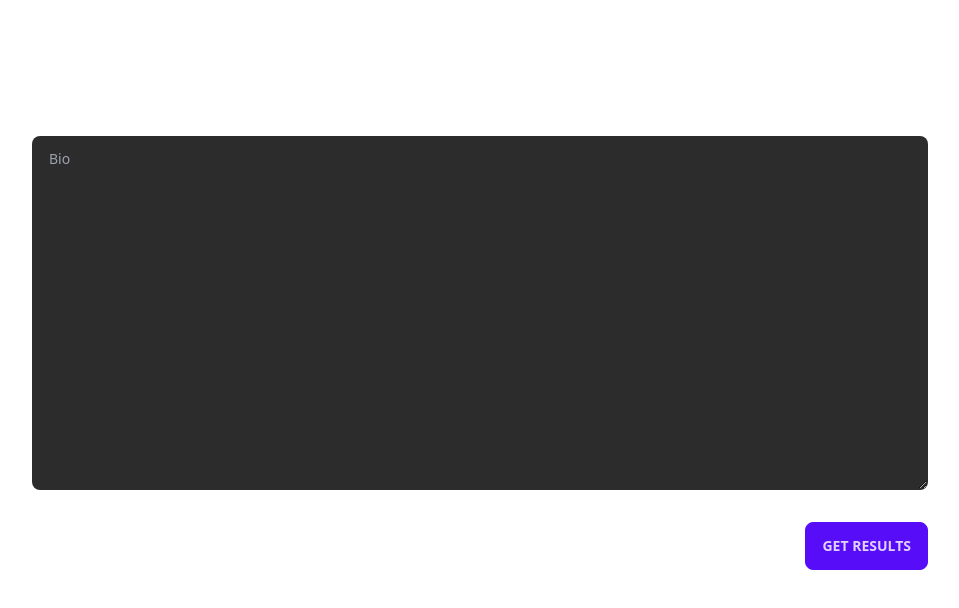
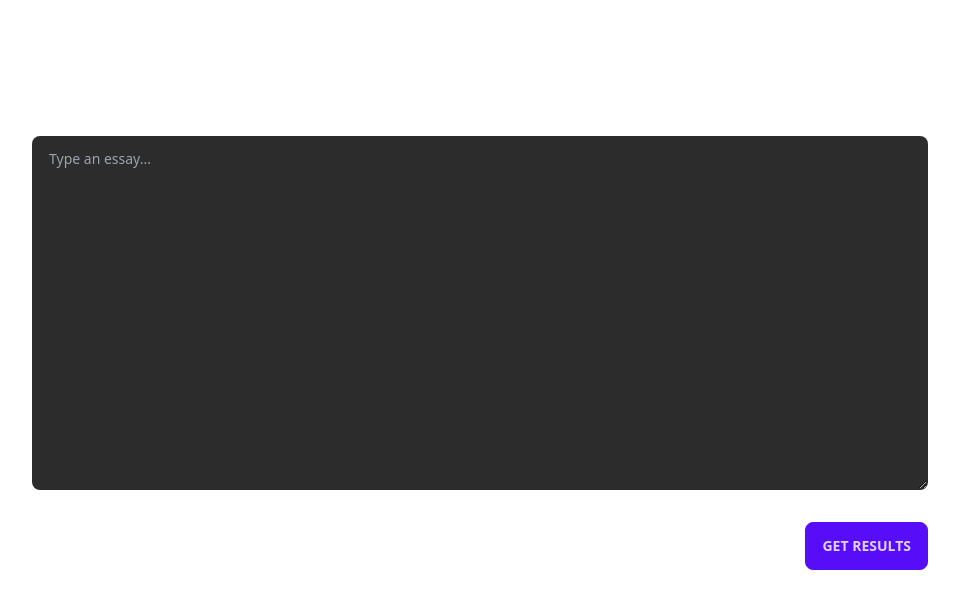
Before and after one commit to RobinPH/old-behind-the-words-web, a React (Vite) app: page / in a window 1280 px wide. Shown: the top 608 px of the page, without its empty margins (160-1119 px from the left). Built offline with nearby package versions, Linux system fonts and the light colour scheme.

Commit message:
Changed textarea placeholder

```diff
--- a/src/App.tsx
+++ b/src/App.tsx
@@ -69,7 +69,7 @@ function App() {
         <h1 className="text-4xl font-bold text-white py-8">Behind the Words</h1>
         <textarea
           className="textarea w-full bg-[#2D2C2C] text-white"
-          placeholder="Bio"
+          placeholder="Type an essay..."
           rows={12}
         />
       </div>
```
